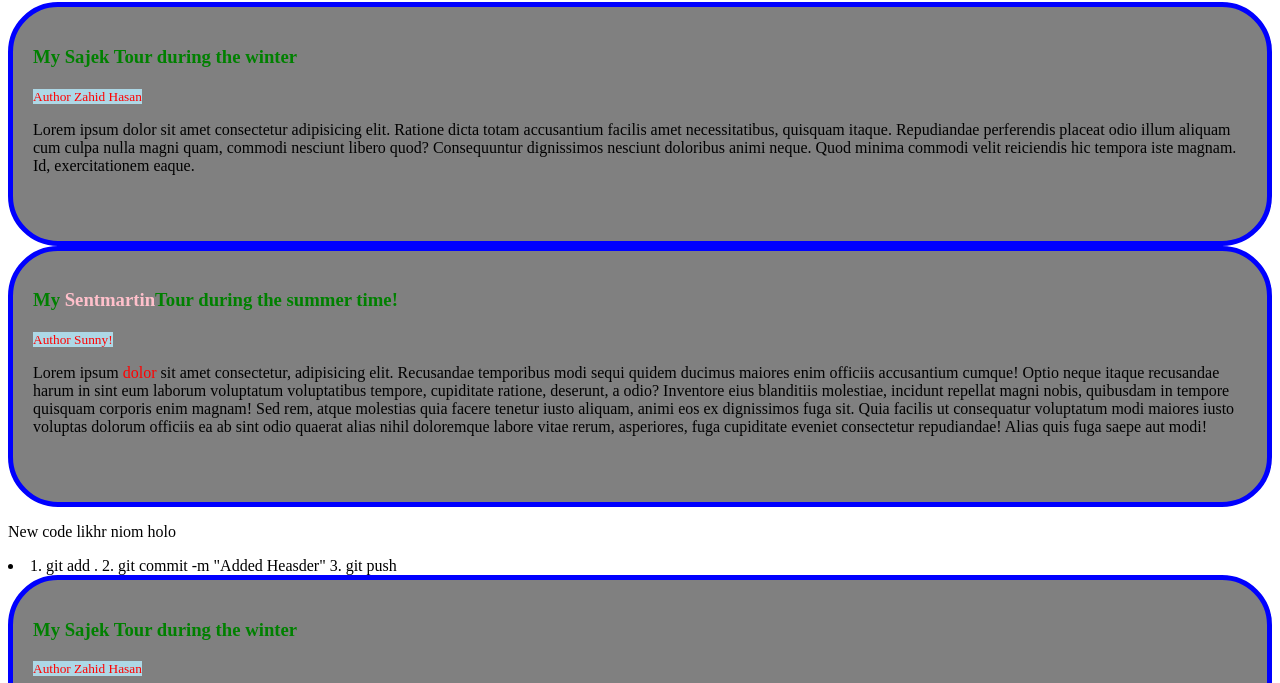
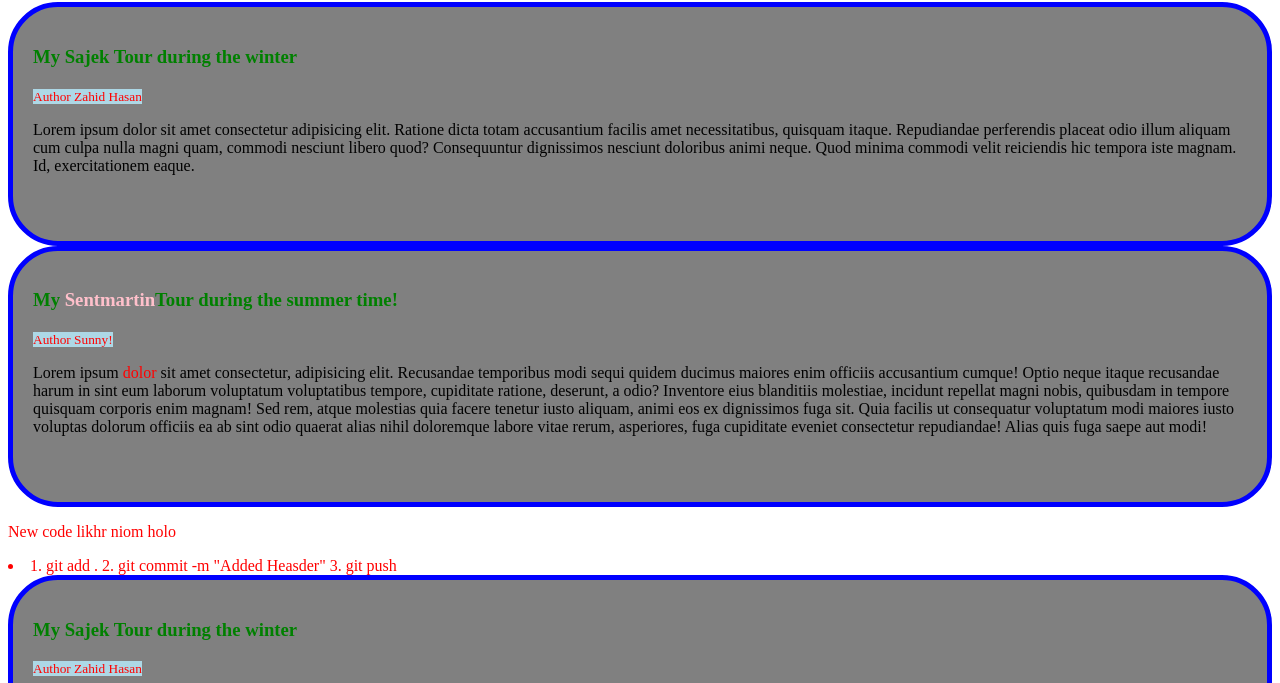
Before and after one commit to Md-Zahid-Hasan-Riad/my-first-repo, a plain HTML site: page index.html in a window 1280 px wide. Shown: the part 117-800 px from the top of the page. Drawn offline with Linux system fonts and the light colour scheme.

```diff
--- a/index.html
+++ b/index.html
@@ -45,8 +45,8 @@
     </div>
 
 <div>
-  <p>New code likhr niom holo</p>
-  <li>
+  <p class="new">New code likhr niom holo</p>
+  <li class="new">
     1. git add .
     2. git commit -m "Added Heasder"
     3. git push
--- a/style.css
+++ b/style.css
@@ -3,3 +3,6 @@
   display: inline;
   display: block;
 }
+.new{
+  color: red;
+}
```
